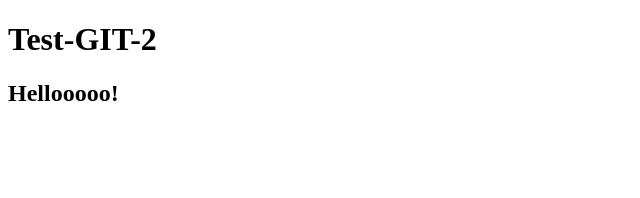
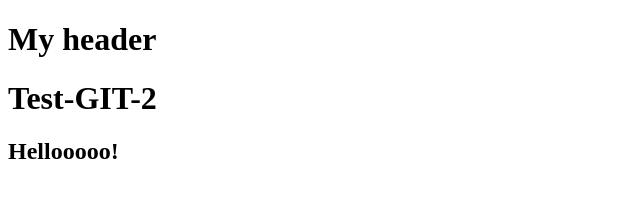
Before and after one commit to Xenia1991/test-git-2, a plain HTML site: page index.html in a window 1280 px wide. Shown: the whole page, without its empty margins (0-640 px from the left). Drawn offline with Linux system fonts and the light colour scheme.

Commit message:
Создали header

```diff
--- a/index.html
+++ b/index.html
@@ -7,6 +7,9 @@
     <title><test-git-2></test-git-2> </title>
 </head>
 <body>
+    <header>
+        <h1> My header </h1>
+    </header>
     <h1> Test-GIT-2</h1>
     <h2> Hellooooo!</h2>
     <script src="index.js">  </script>
--- a/index.js
+++ b/index.js
@@ -0,0 +1 @@
+console.log('hi')
```
Also changed, not shown: 1 other file.
